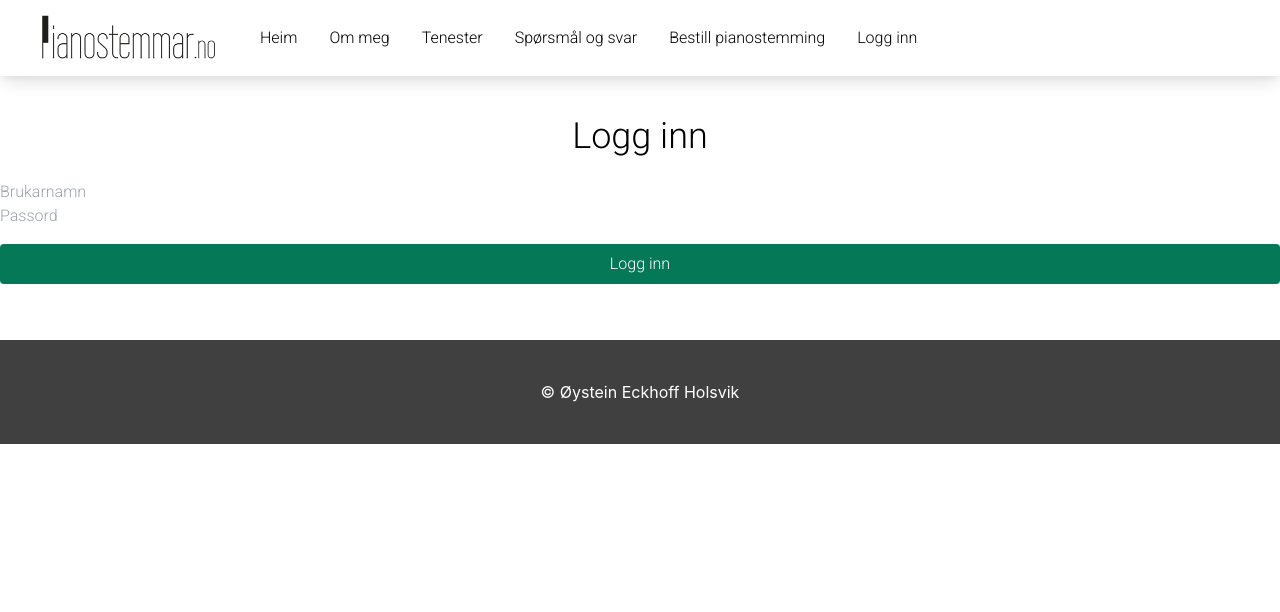
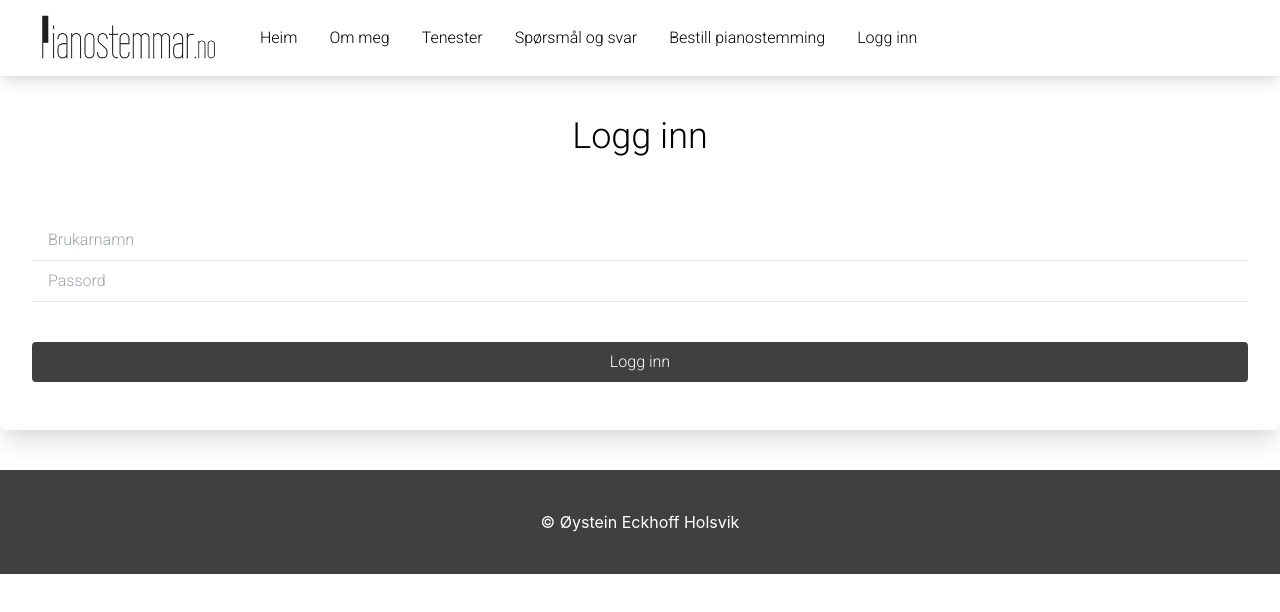
Before and after one commit to Noroff-FEU-Assignments/project-exam-2-tantemac, a Next.js app: page /login in a window 1280 px wide. Shown: the top 612 px of the page. Built offline with nearby package versions, Linux system fonts and the light colour scheme.

Commit message:
logout button

```diff
--- a/components/layout/BookingFormPrivate.js
+++ b/components/layout/BookingFormPrivate.js
@@ -27,7 +27,8 @@ export default function BookingFormPrivate() {
         <label
             htmlFor="fullname"
             className="text-gray-500 font-light mt-8 dark:text-gray-50">
-      Fullt namn<span className="text-red-500 dark:text-gray-50">*</span>
+            Fullt namn
+                <span className="text-red-500 dark:text-gray-50">*</span>
         </label>
         <input
             type="text"
@@ -42,7 +43,8 @@ export default function BookingFormPrivate() {
         <label
             htmlFor="phone"
             className="text-gray-500 font-light mt-8 dark:text-gray-50">
-      Telefon<span className="text-red-500 dark:text-gray-50">*</span>
+            Telefon
+                <span className="text-red-500 dark:text-gray-50">*</span>
         </label>
         <input
             type="number"
@@ -57,7 +59,8 @@ export default function BookingFormPrivate() {
         <label
             htmlFor="email"
             className="text-gray-500 font-light mt-4 dark:text-gray-50">
-      E-post<span className="text-red-500">*</span>
+            E-post
+                <span className="text-red-500">*</span>
         </label>
         <input
             type="email"
@@ -72,7 +75,8 @@ export default function BookingFormPrivate() {
         <label
             htmlFor="adress"
             className="text-gray-500 font-light mt-4 dark:text-gray-50">
-      Adresse<span className="text-red-500">*</span>
+            Adresse
+                <span className="text-red-500">*</span>
         </label>
         <input
             type="text"
@@ -87,7 +91,8 @@ export default function BookingFormPrivate() {
         <label
             htmlFor="zip"
             className="text-gray-500 font-light mt-4 dark:text-gray-50">
-      Postnummer<span className="text-red-500">*</span>
+            Postnummer
+                <span className="text-red-500">*</span>
         </label>
         <input
             type="number"
@@ -102,7 +107,8 @@ export default function BookingFormPrivate() {
         <label
             htmlFor="city"
             className="text-gray-500 font-light mt-4 dark:text-gray-50">
-      Stad<span className="text-red-500">*</span>
+            Stad
+                <span className="text-red-500">*</span>
         </label>
         <input
             type="text"
@@ -117,7 +123,8 @@ export default function BookingFormPrivate() {
         <label
             htmlFor="message"
             className="text-gray-500 font-light mt-4 dark:text-gray-50">
-      Melding<span className="text-red-500">*</span>
+            Melding
+                <span className="text-red-500">*</span>
         </label>
         <textarea
             name="message"
@@ -131,8 +138,8 @@ export default function BookingFormPrivate() {
         <div className="flex flex-row items-center justify-start">
             <button
                 type="submit"
-              className="px-10 mt-8 py-2 bg-green-700 text-white rounded-md text-lg flex flex-row w-full items-center hover:bg-opacity-75">
-          Bestill
+                className="px-10 mt-8 py-2 bg-black opacity-75 text-white rounded-md text-lg flex flex-row w-full items-center hover:bg-opacity-50">
+                Bestill pianostemming
             </button>
         </div>
     </form>
--- a/components/layout/Layout.js
+++ b/components/layout/Layout.js
@@ -1,10 +1,21 @@
 import Link from "next/link";
 import Image from "next/image";
-import { useAuth } from "../utils/storage";
+import { clearUser, useAuth } from "../utils/storage";
+import logoutButton from "./LogOutButton";
 
 
 export default function Layout({ children }) {
 
+
+    const username = useAuth();
+
+    let authLink = <Link href="/login">
+                        <button>Logg inn</button>
+                    </Link>;
+
+        if(username) {
+            authLink = logoutButton();
+    }
  return (
   <>
     <nav className="bg-white shadow-lg font-global">
@@ -34,9 +45,7 @@ export default function Layout({ children }) {
                         <Link href="/booking">
                             <a>Bestill pianostemming</a>
                         </Link>
-                        <Link href="/login">
-                            <a>Logg inn</a>
-                        </Link>
+                        {authLink}
                     </div>
                 </div>
 			</div>
@@ -52,6 +61,16 @@ export default function Layout({ children }) {
  );
 }
 
+// const isLoggedIn=useAuth();
+
+// if (isLoggedIn===null) {
+//     return null;
+// }
+// if (!isLoggedIn) {
+//     return (
+//         <LoginForm />
+//     )
+// }
 
 // import { getUserName } from "../utils/storage.js";
 // import logoutButton from "./logoutButton.js";
--- a/components/layout/LogOutButton.js
+++ b/components/layout/LogOutButton.js
@@ -1,15 +1,15 @@
-// import { clearUser } from "../utils/storage";
+import { useRouter } from "next/router";
+import { clearUser } from "../utils/storage";
 
-// export default function logoutButton() {
+export default function LogoutButton() {
+    const router = useRouter();
 
-//     if (button) {
-//         button.onclick = function () {
-//             const doLogout = confirm("Er du sikker på at du vil logge ut?");
-
-//             if (doLogout) {
-//                 clearUser();
-//                 location.href="/index";
-//             }
-//         };
-//     }
-// }
+    const onLogout = () => {
+        clearUser();
+        router.push ("/");
+    }
+    return <button
+                type="button"
+                onClick={onLogout}
+                className="bg-black bg-opacity-75 text-white rounded-lg p-3 hover:bg-opacity-50">Logg ut</button>
+}
--- a/components/layout/LoginForm.js
+++ b/components/layout/LoginForm.js
@@ -34,78 +34,27 @@ export default function LoginForm () {
     }
 
     return (
-        <form onSubmit={handleSubmit(submit)}>
+        <form
+        onSubmit={handleSubmit(submit)}
+        className="rounded-lg shadow-xl flex flex-col px-8 py-8 bg-white dark:bg-blue-500 mt-2">
             {error&& (
                 <div className="m-7 p-3 bg-red-700 text-white rounded">Ukjent brukernamn/passord</div>
             )}
-            <div>
-                <input name="username" type="text" placeholder="Brukarnamn" {...register("username")}></input>
-            </div>
-            <div>
-                <input name="password" type="password" placeholder="Passord" {...register("password")}></input>
-            </div>
-            <button className="bg-green-700 text-white p-2 my-4 text-white w-full rounded hover:bg-opacity-75" type="submit">Logg inn</button>
+            <input
+                name="username"
+                type="text"
+                placeholder="Brukarnamn"
+                {...register("username")}
+                className="bg-transparent border-b py-2 pl-4 focus:outline-none focus:rounded-md focus:ring-1 ring-green-500 font-light text-gray-500">
+            </input>
+            <input
+                name="password"
+                type="password"
+                placeholder="Passord"
+                {...register("password")}
+                className="bg-transparent border-b py-2 pl-4 focus:outline-none focus:rounded-md focus:ring-1 ring-green-500 font-light text-gray-500">
+            </input>
+            <button className="bg-black bg-opacity-75 text-white p-2 my-4 mt-10 text-white w-full rounded hover:bg-opacity-50" type="submit">Logg inn</button>
         </form>
     )
 }
-
-// import { useForm } from "react-hook-form";
-// import axios from "axios";
-// import { useRouter } from "next/router";
-
-// function LoginForm() {
-
-//     const {
-//       register,
-//       handleSubmit,
-//       formState: { errors },
-//     } = useForm();
-
-//     const router = useRouter();
-
-//     const url = "http://localhost:1337/auth/local";
-
-//     async function onSubmit(data) {
-//       console.log(data);
-//       try {
-//         const response = await axios.post(url, data);
-//         console.log("response", response.data);
-
-//         window.localStorage.setItem("auth", JSON.stringify(response.data));
-
-//         if (response.data) {
-//             router.push("/admin");
-//         }
-
-//       } catch (error) {
-//         console.log("error", error);
-//       }
-//     }
-
-//     return (
-//       <div>
-//         <form onSubmit={handleSubmit(onSubmit)}>
-//           <div>
-//             <input
-//                 className="loginInput"
-//                 name="identifier"
-//                 placeholder="Username"
-//                 {...register("identifier")}
-//             />
-//           </div>
-//           <div>
-//             <input
-//                 className="loginInput"
-//                 name="password"
-//                 placeholder="Password"
-//                 {...register("password")}
-//                 type="password"
-//             />
-//           </div>
-//           <button>Login</button>
-//         </form>
-//       </div>
-//     );
-//   }
-
-//   export default LoginForm;
--- a/components/utils/storage.js
+++ b/components/utils/storage.js
@@ -16,6 +16,10 @@ export const useAuth=() => {
         }
     }, [])
     return jwt;
+}
+
+export function clearUser() {
+    localStorage.removeItem(LOCALSTORAGE_KEY);
 }
 
 // const tokenKey = "token";
@@ -44,7 +48,7 @@ export const useAuth=() => {
 // }
 
 // export function clearUser() {
-//     localStorage.removeItem(userKey);
+//     localStorage.removeItem(LOCALSTORAGE_KEY);
 //     localStorage.removeItem(tokenKey);
 // }
 
```
Lines whose indentation alone changed are shown as unchanged.
